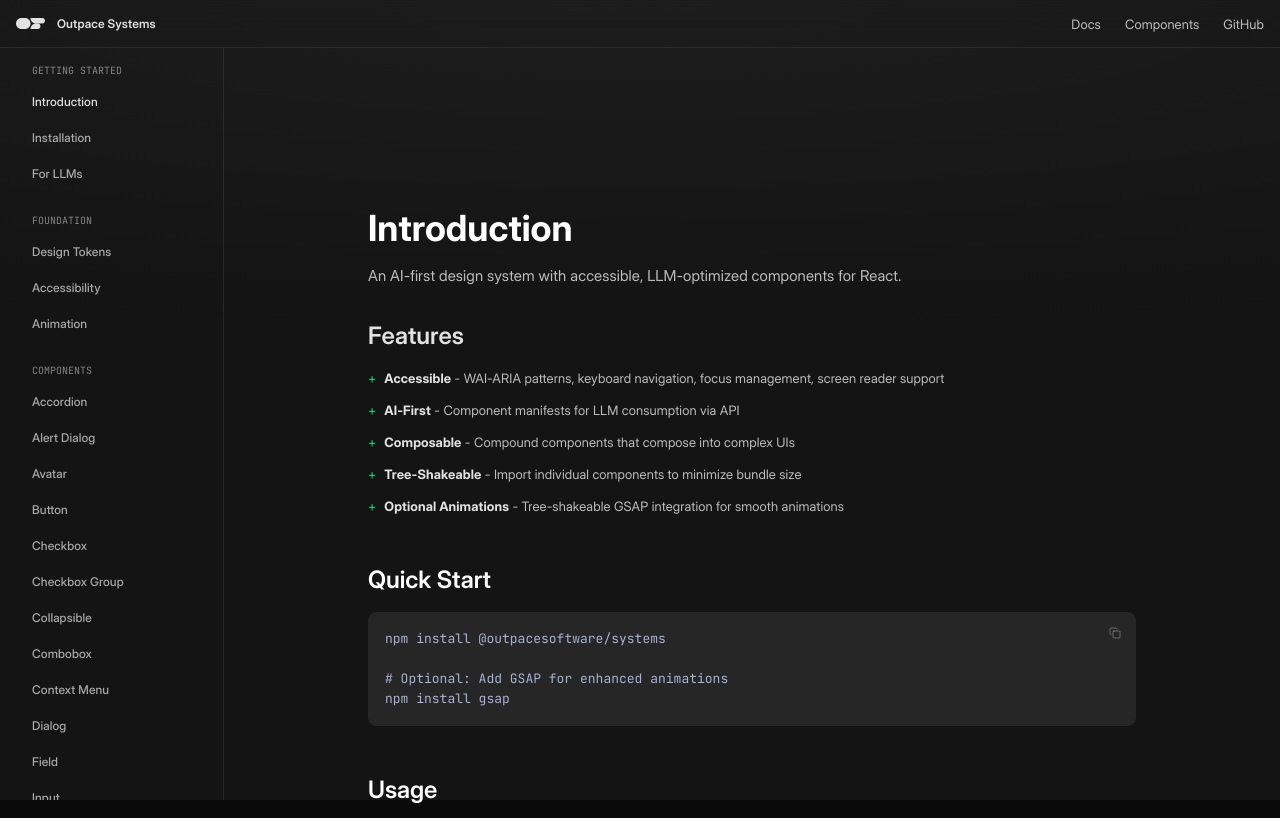
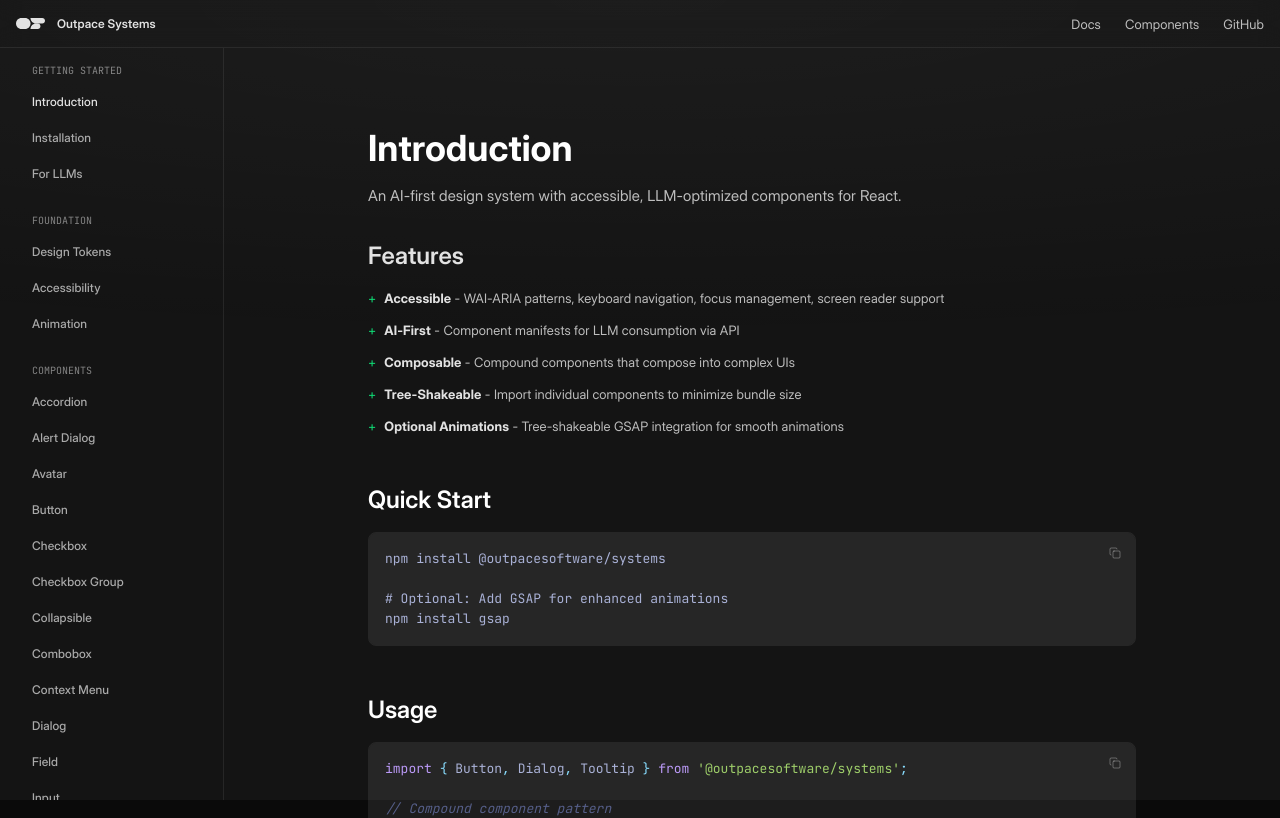
Before and after one commit to outpacesoftware/systems, a Next.js app: page /docs in a window 1280 px wide. Shown: the top 818 px of the page. Built offline with nearby package versions, Linux system fonts and the light colour scheme.

Commit message:
style: revert container padding

```diff
--- a/app/docs/layout.tsx
+++ b/app/docs/layout.tsx
@@ -22,7 +22,7 @@ export default function DocsLayout({
 					onClose={() => setMobileMenuOpen(false)}
 				/>
 				<main className="flex-1 min-w-0 px-4 md:px-8 py-20 flex justify-center">
-					<div className="w-full max-w-3xl py-20">{children}</div>
+					<div className="w-full max-w-3xl">{children}</div>
 				</main>
 			</div>
 		</div>
```
